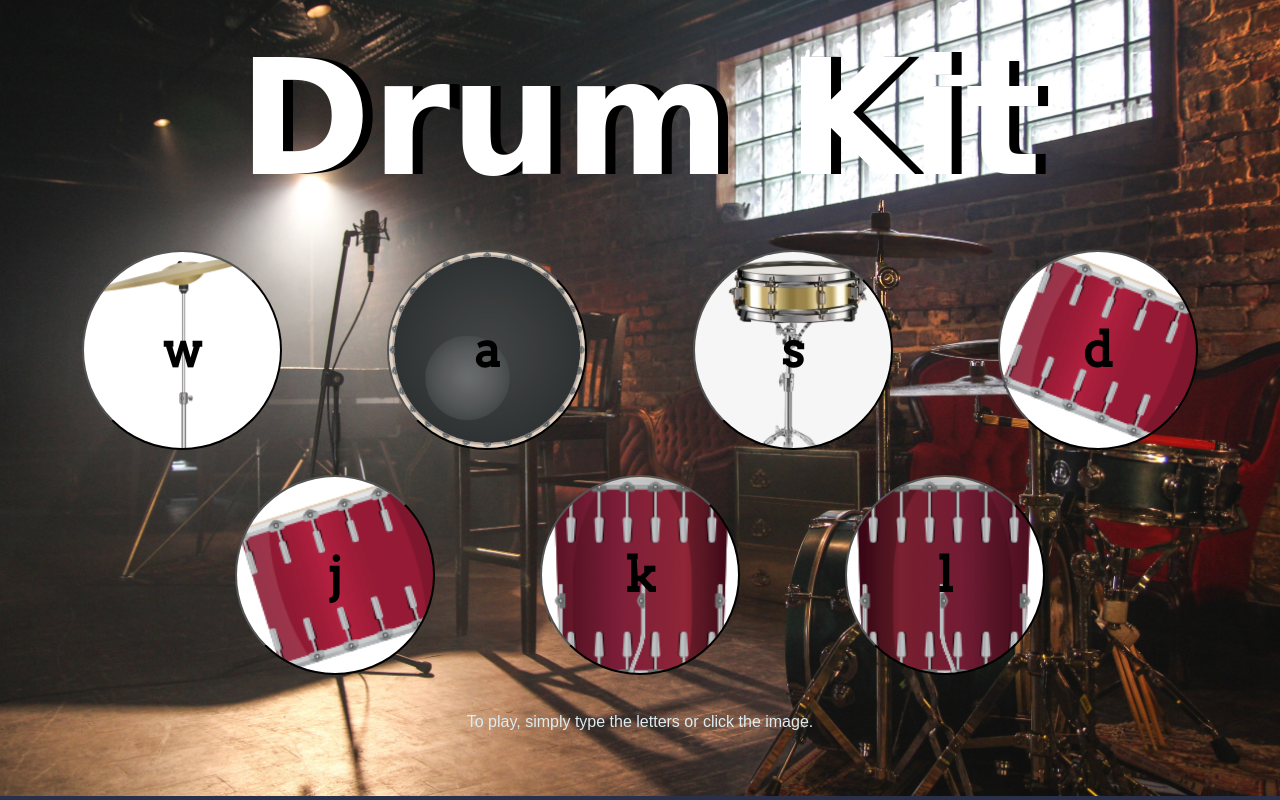
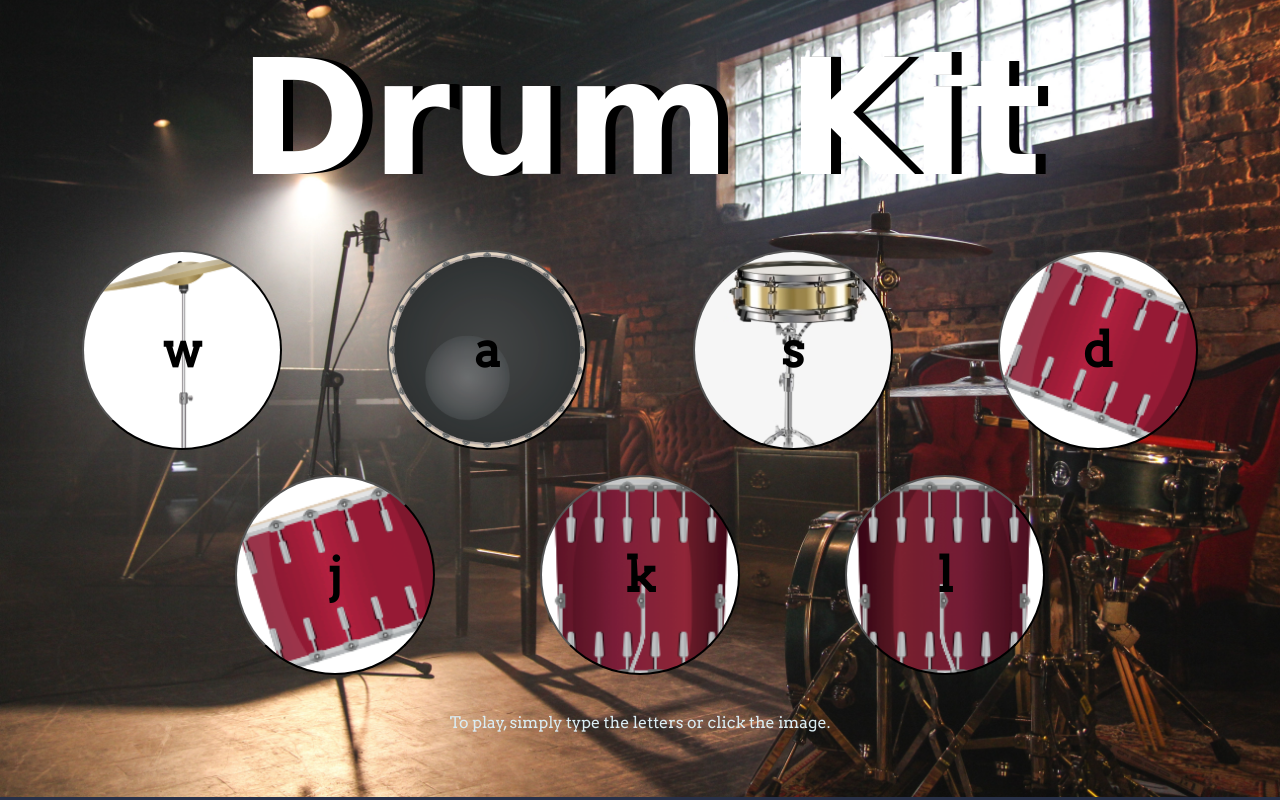
Before and after one commit to Z-Hughes/Drum-Kit, a PHP site: page / in a window 1280 px wide. Run offline with PHP 8.4, Linux system fonts and the light colour scheme; some web fonts are replaced.

Commit message:
Code clean up

```diff
--- a/index.html
+++ b/index.html
@@ -4,22 +4,14 @@
 <head>
   <meta charset="utf-8">
   <title>Drum Kit</title>
+
+  <!-- Google Fonts -->
   <link rel="stylesheet" href="styles.css">
   <link href="https://fonts.googleapis.com/css?family=Arvo" rel="stylesheet">
 
   <link rel="preconnect" href="https://fonts.googleapis.com">
   <link rel="preconnect" href="https://fonts.gstatic.com" crossorigin>
-  <link href="https://fonts.googleapis.com/css2?family=Shadows+Into+Light&display=swap" rel="stylesheet">
-
-  <link rel="preconnect" href="https://fonts.googleapis.com">
-  <link rel="preconnect" href="https://fonts.gstatic.com" crossorigin>
-  <link href="https://fonts.googleapis.com/css2?family=Permanent+Marker&display=swap" rel="stylesheet">
-
-  <link rel="preconnect" href="https://fonts.googleapis.com">
-  <link rel="preconnect" href="https://fonts.gstatic.com" crossorigin>
   <link href="https://fonts.googleapis.com/css2?family=New+Rocker&display=swap" rel="stylesheet">
-
-  <script src="https://cdnjs.cloudflare.com/ajax/libs/modernizr/2.8.3/modernizr.min.js" type="text/javascript"></script>
 </head>
 
 <body>
@@ -36,12 +28,7 @@
     <button class="l drum">l</button>
   </div>
 
-<div class="hexagon set">
-  <div class="hexTop"></div>
-  <div class="hexBottom"></div>
-</div>
-
-<script src="index.js" charset="utf-8"></script>
+  <script src="index.js" charset="utf-8"></script>
 
 </body>
 
@@ -50,3 +37,12 @@
 </footer>
 
 </html>
+
+<!-- Alternative Font Choices
+<link rel="preconnect" href="https://fonts.googleapis.com">
+<link rel="preconnect" href="https://fonts.gstatic.com" crossorigin>
+<link href="https://fonts.googleapis.com/css2?family=Shadows+Into+Light&display=swap" rel="stylesheet">
+
+<link rel="preconnect" href="https://fonts.googleapis.com">
+<link rel="preconnect" href="https://fonts.gstatic.com" crossorigin>
+<link href="https://fonts.googleapis.com/css2?family=Permanent+Marker&display=swap" rel="stylesheet"> -->
--- a/styles.css
+++ b/styles.css
@@ -1,4 +1,3 @@
-
 body {
   text-align: center;
   background-color: #283149;
@@ -12,21 +11,15 @@ body {
 h1 {
   font-size: 10rem;
   color: white;
-  /* Shadows Into Light
-  Permanent Marker
-  New Rocker */
   font-family: 'New Rocker', cursive;
   text-shadow: 10px 0 black;
   margin: 2%;
-
-
 }
 
 footer {
   color: #DBEDF3;
-  font-family: sans-serif;
+  font-family: 'Arvo', cursive;
 }
-
 
 .w {
   background-image: url("images/crash.png");
@@ -83,17 +76,14 @@ background-image: url("images/tom4.png");
   background-color: white;
   background-size: cover;
   background-repeat: no-repeat;
-
 }
 
 /* Media Query Breakpoints for responisivenes */
 
 @media (max-width: 1028px) {
-
   h1 {
     font-size: 3rem;
   }
-
   .drum {
     font-size: 1.5rem;
     line-height: 1.5;
@@ -102,9 +92,4 @@ background-image: url("images/tom4.png");
     height: 100px;
     margin: 4% 2%;
   }
-
 }
-
-/* Alternative color for border and text shawdow */
-/* rgb(174, 54, 221);
-rgb(165, 17, 49) */
```
Also changed, not shown: index.js (+6 -7 lines). Lines whose indentation alone changed are shown as unchanged.
